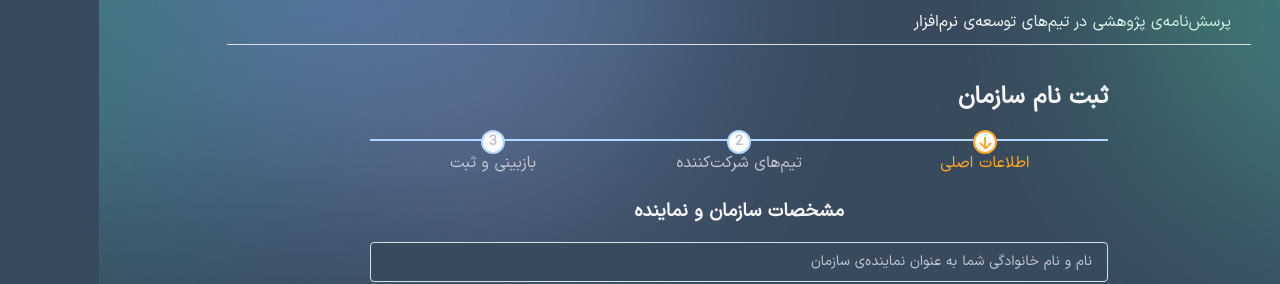
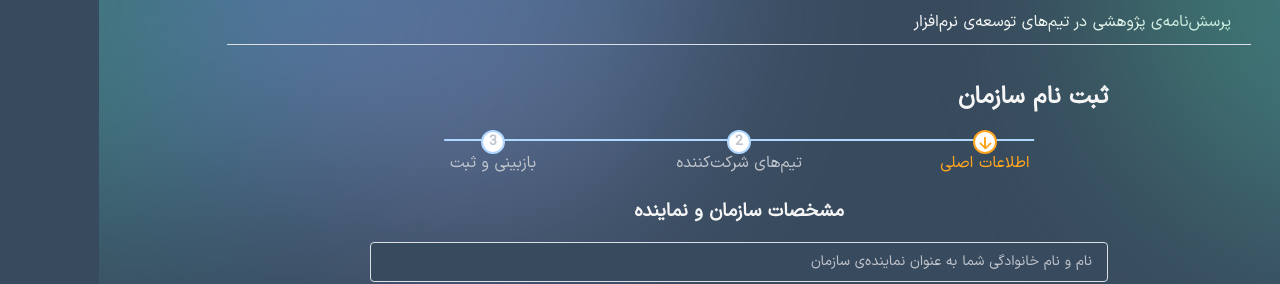
Before and after one commit to ashkantaravati/thesis-survey-app-front, a Vue app: page /register/1 in a window 1280 px wide. Shown: the top 284 px of the page. Built offline with nearby package versions, Linux system fonts and the light colour scheme; what @soerenmartius/vue3-clipboard would draw is missing.

Commit message:
style bug

```diff
--- a/src/layouts/RegistrationLayout.vue
+++ b/src/layouts/RegistrationLayout.vue
@@ -1,25 +1,34 @@
 <template>
   <h2>ثبت نام سازمان</h2>
-  <el-steps style="margin-bottom:1.2rem" v-if="currentStep" :active="currentStepIndex" align-center>
+  <el-steps
+    style="margin-bottom: 1.2rem"
+    v-if="currentStep"
+    :active="currentStepIndex"
+    align-center
+  >
     <el-step
       v-for="step in steps"
       :key="step.index"
       :title="step.title"
     ></el-step>
   </el-steps>
-<div style="position:relative">
-  <el-link style="position: absolute;
-    bottom: -45px;
-    right: 0;" v-if="!isFirstStep" @click.prevent="goPrev" type="info">
+  <div style="position: relative">
+    <el-link
+      class="prev-step"
+      v-if="!isFirstStep"
+      @click.prevent="goPrev"
+      type="info"
+    >
       <i class="el-icon-right"></i>
       گام قبل</el-link
     >
   </div>
-  <div  class="registration-title">
+  <div class="registration-title">
     <router-view
       @proceed="goNext"
       @submit="registerOrganization(goToSuccessPage)"
-  ></router-view></div>
+    ></router-view>
+  </div>
 </template>
 
 <script>
@@ -104,9 +113,10 @@ export default defineComponent({
 .el-steps--horizontal:after {
   content: "";
   position: absolute;
-  right: 0;
+  right: 50%;
+  transform: translateX(50%);
   left: 0;
-  width: 100%;
+  width: 80%;
   height: 2px;
   background: #b0d7ff;
   top: 10px;
@@ -219,10 +229,16 @@ export default defineComponent({
   left: unset !important;
   right: 0;
 }
-.step-container h3 , .registration-title h3{
+.step-container h3,
+.registration-title h3 {
   color: #f5f5f5;
   margin-top: 2rem;
   text-align: center;
+}
+.prev-step {
+  position: absolute;
+  bottom: -45px;
+  right: 0px;
 }
 
 @media screen and (max-width: 360px) {
@@ -230,4 +246,9 @@ export default defineComponent({
     font-size: 10px !important;
   }
 }
+@media screen and (max-width: 400px) {
+  .prev-step {
+    bottom: -10px;
+  }
+}
 </style>
```
Lines whose indentation alone changed are shown as unchanged.
